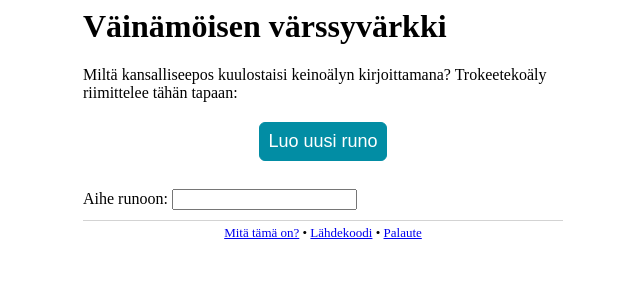
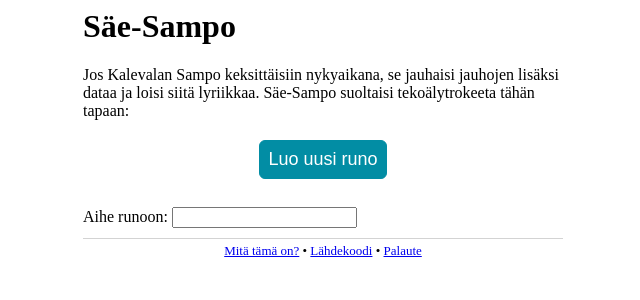
Before and after one commit to aajanki/kalevala-rnn, a Python web app: template templates/main.html in a window 1280 px wide. Shown: the top 300 px of the page, without its empty margins (317-957 px from the left). Run offline with Jinja, Linux system fonts and the light colour scheme; the template is opened without the code that fills it, so the values that code supplies are empty.

Commit message:
Rename to Säe-Sampo

```diff
--- a/templates/main.html
+++ b/templates/main.html
@@ -1,15 +1,16 @@
 <html>
 <head>
-  <title>Kalevala-kone</title>
+  <title>Säe-Sampo</title>
   <link href="/static/styles/kalevala.css" rel="stylesheet">
   <link href="/static/favicon.ico" rel="shortcut icon">
   <script type="text/javascript" src="/static/js/kalevala.js"></script>
   <meta name="viewport" content="width=device-width, initial-scale=1">
 </head>
 <body>
-  <h1>Väinämöisen värssyvärkki</h1>
-  <p> Miltä kansalliseepos kuulostaisi keinoälyn kirjoittamana?
-    Trokeetekoäly riimittelee tähän tapaan:
+  <h1>Säe-Sampo</h1>
+  <p> Jos Kalevalan Sampo keksittäisiin nykyaikana, se jauhaisi
+  jauhojen lisäksi dataa ja loisi siitä lyriikkaa. Säe-Sampo suoltaisi
+  tekoälytrokeeta tähän tapaan:
   <p id="verses">
     {% for verse in verses %}
       {{ verse }}
```
Also changed, not shown: static/selitys.html (+5 -5 lines).
